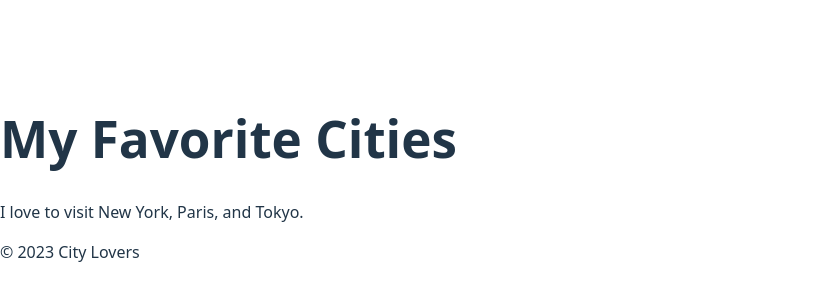
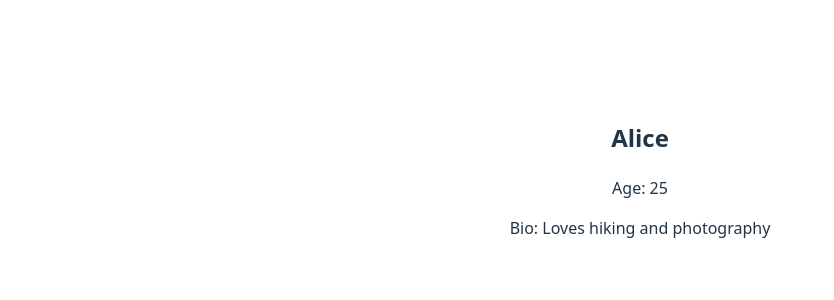
Before and after one commit to danieloreniyi/alx-fe-reactjs, a React (Vite) app in the folder alx-react-app/: page / in a window 1280 px wide. Shown: the part 222-522 px from the top of the page, without its empty margins (0-834 px from the left). Built offline with nearby package versions, Linux system fonts and the light colour scheme.

Commit message:
Added UserProfile component and used it in App.jsx

```diff
--- a/alx-react-app/src/App.jsx
+++ b/alx-react-app/src/App.jsx
@@ -1,13 +1,14 @@
-import Header from './components/Header';
-import MainContent from './components/MainContent';
-import Footer from './components/Footer';
+import './App.css';
+import UserProfile from './components/UserProfile';
 
 function App() {
   return (
     <>
-      <Header />
-      <MainContent />
-      <Footer />
+      <UserProfile
+        name="Alice"
+        age="25"
+        bio="Loves hiking and photography"
+      />
     </>
   );
 }
--- /dev/null
+++ b/alx-react-app/src/components/UserProfile.jsx
@@ -0,0 +1,11 @@
+function UserProfile(props) {
+  return (
+    <div>
+      <h2>{props.name}</h2>
+      <p>Age: {props.age}</p>
+      <p>Bio: {props.bio}</p>
+    </div>
+  );
+}
+
+export default UserProfile;
```
